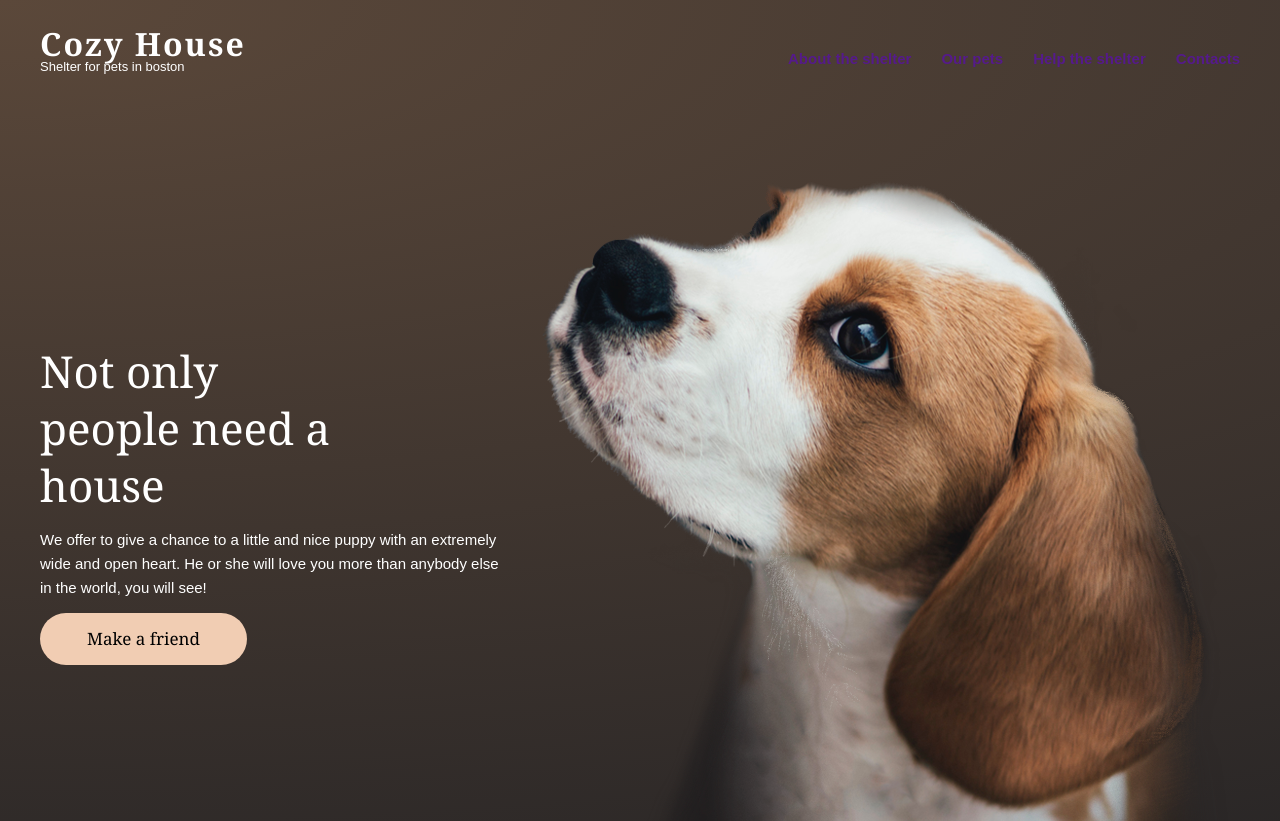
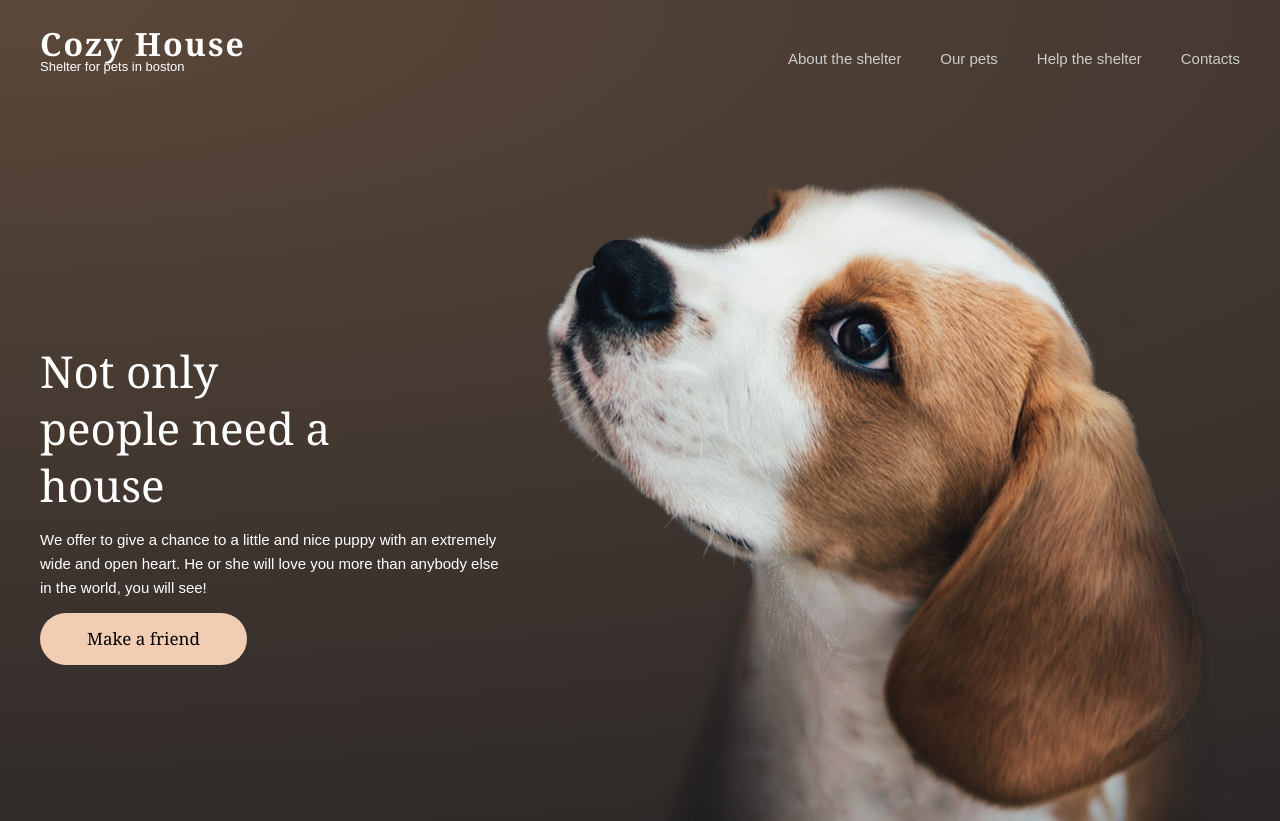
Before and after one commit to ktoto2007/shelter, a plain HTML site: page shelter/html/index.html in a window 1280 px wide. Shown: the top 821 px of the page. Drawn offline with Linux system fonts and the light colour scheme.

Commit message:
Update style.css

```diff
--- a/shelter/css/style.css
+++ b/shelter/css/style.css
@@ -24,6 +24,10 @@ h1, h2, h3, h4, h5 {
 
 a {
     text-decoration: none;
+    font-family: Arial;
+    font-weight: 400;
+    font-size: 15px;
+    color: #CDCDCD;
 }
 
 p{
```
